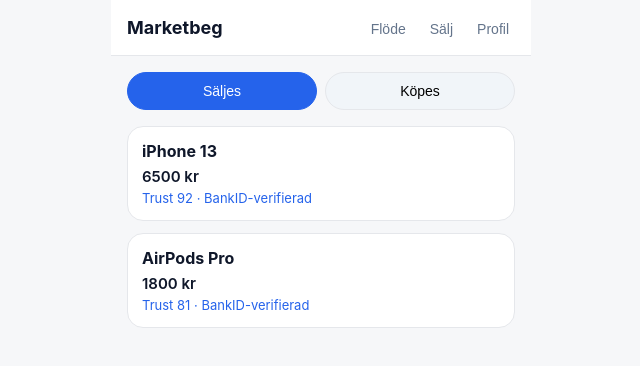
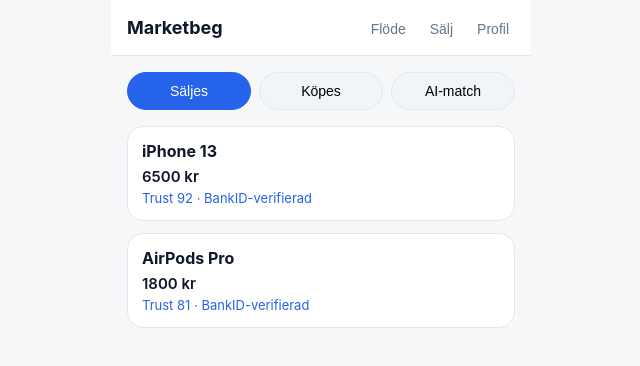
Before and after one commit to gascheckking/marketbeg-appGem, a Next.js app: page /feed in a window 1280 px wide. Shown: the top 366 px of the page, without its empty margins (319-959 px from the left). Built offline with nearby package versions, Linux system fonts and the light colour scheme.

Commit message:
Update page.tsx

```diff
--- a/app/feed/page.tsx
+++ b/app/feed/page.tsx
@@ -9,7 +9,7 @@
 ];
 
 export default function FeedPage() {
-  const [tab, setTab] = useState<"sell" | "buy">("sell");
+  const [tab, setTab] = useState<"sell" | "buy" | "ai">("sell");
 
   return (
     <main className="container">
@@ -26,11 +26,28 @@
         >
           Köpes
         </button>
+        <button
+          className={tab === "ai" ? "active" : ""}
+          onClick={() => setTab("ai")}
+        >
+          AI-match
+        </button>
       </div>
 
-      {MOCK_LISTINGS.map((item) => (
-        <FeedCardSell key={item.id} {...item} />
-      ))}
+      {tab !== "ai" &&
+        MOCK_LISTINGS.map((item) => (
+          <FeedCardSell key={item.id} {...item} />
+        ))}
+
+      {tab === "ai" && (
+        <div className="card">
+          <h3>AI-matchning</h3>
+          <p className="muted">
+            Ladda upp ett objekt så hittar vi rätt pris och köpare.
+          </p>
+          <button className="primary">Starta AI-analys</button>
+        </div>
+      )}
     </main>
   );
 }
```
